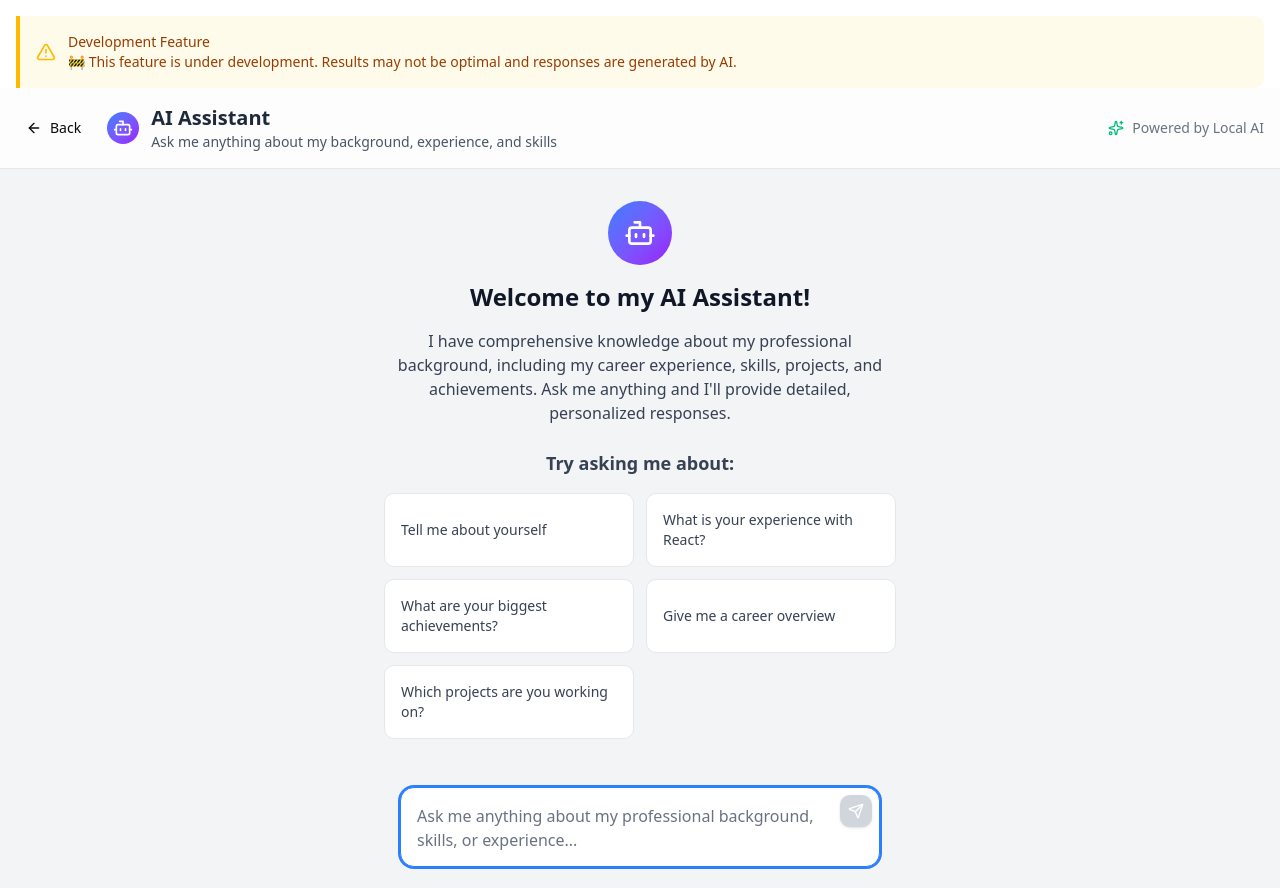
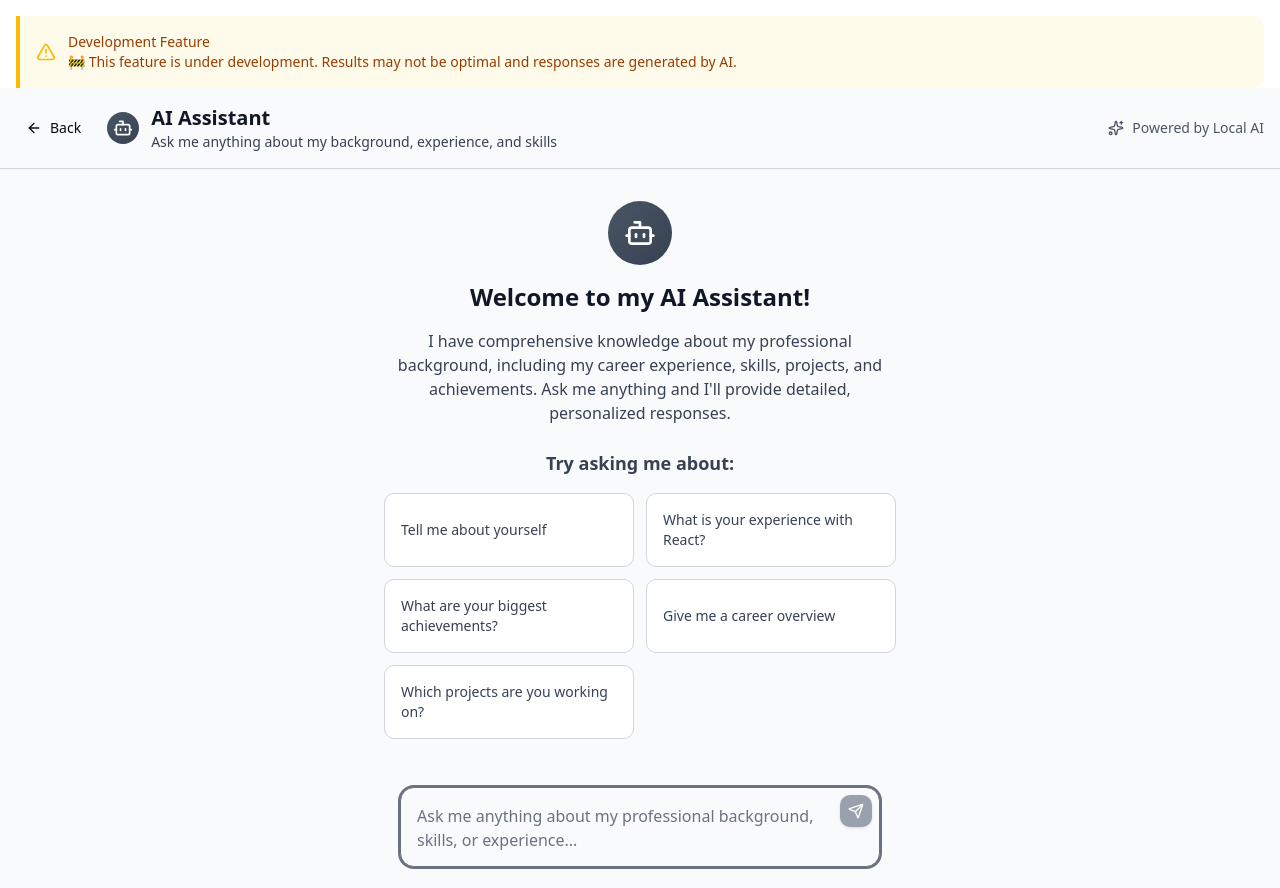
Before and after one commit to p10ns11y/devprofile, a Next.js app: page /ama in a window 1280 px wide. Built offline with nearby package versions, Linux system fonts and the light colour scheme.

Commit message:
Replace all remaining gradients and colors with gray shades for color blind accessibility

```diff
--- a/src/components/ai-chat.tsx
+++ b/src/components/ai-chat.tsx
@@ -160,9 +160,9 @@ export default function AICHAT({ submitAction }: AICHATProps) {
   ];
 
   return (
-    <div className="flex flex-col h-screen bg-gray-100">
+    <div className="flex flex-col h-screen bg-gray-50 dark:bg-gray-900">
       {/* Header - Always at top */}
-      <div className="flex items-center justify-between p-4 border-b border-gray-200 bg-white/80 backdrop-blur-md shrink-0">
+      <div className="flex items-center justify-between p-4 border-b border-gray-300 dark:border-gray-600 bg-gray-50 dark:bg-gray-800 backdrop-blur-md shrink-0">
         <div className="flex items-center gap-4">
           <Link href="/">
             <Button variant="ghost" size="sm" className="gap-2">
@@ -171,22 +171,22 @@ export default function AICHAT({ submitAction }: AICHATProps) {
             </Button>
           </Link>
           <div className="flex items-center gap-3">
-            <div className="w-8 h-8 rounded-full bg-gradient-to-br from-blue-500 to-purple-600 flex items-center justify-center">
+            <div className="w-8 h-8 rounded-full bg-gradient-to-br from-gray-600 to-gray-700 flex items-center justify-center">
               <Bot className="w-5 h-5 text-white" />
             </div>
             <div>
-              <h1 className="text-xl font-semibold text-gray-800">
+              <h1 className="text-xl font-semibold text-gray-900 dark:text-gray-100">
                 AI Assistant
               </h1>
-              <p className="text-sm text-gray-600">
+              <p className="text-sm text-gray-700 dark:text-gray-300">
                 Ask me anything about my background, experience, and skills
               </p>
             </div>
           </div>
         </div>
         <div className="flex items-center gap-2">
-          <Sparkles className="w-4 h-4 text-emerald-500" />
-          <span className="text-sm text-gray-500">Powered by Local AI</span>
+          <Sparkles className="w-4 h-4 text-gray-600 dark:text-gray-400" />
+          <span className="text-sm text-gray-600 dark:text-gray-400">Powered by Local AI</span>
         </div>
       </div>
 
@@ -201,7 +201,7 @@ export default function AICHAT({ submitAction }: AICHATProps) {
                 animate={{ opacity: 1, y: 0 }}
                 className="space-y-4"
               >
-                <div className="w-16 h-16 mx-auto rounded-full bg-gradient-to-br from-blue-500 to-purple-600 flex items-center justify-center">
+                <div className="w-16 h-16 mx-auto rounded-full bg-gradient-to-br from-gray-600 to-gray-700 flex items-center justify-center">
                   <Bot className="w-8 h-8 text-white" />
                 </div>
                 <h2 className="text-2xl font-bold text-gray-900 dark:text-gray-100">
@@ -214,7 +214,7 @@ export default function AICHAT({ submitAction }: AICHATProps) {
               </motion.div>
 
               <div className="space-y-4">
-                <h3 className="text-lg font-semibold text-gray-700">
+                <h3 className="text-lg font-semibold text-gray-700 dark:text-gray-300">
                   Try asking me about:
                 </h3>
                 <div className="grid grid-cols-1 md:grid-cols-2 gap-3 max-w-lg">
@@ -222,9 +222,9 @@ export default function AICHAT({ submitAction }: AICHATProps) {
                     <button
                       key={index}
                       onClick={() => setCurrentQuestion(question)}
-                      className="p-4 text-left bg-white rounded-lg border border-gray-200 hover:border-blue-300 hover:shadow-md transition-all duration-200 group"
+                      className="p-4 text-left bg-white dark:bg-gray-800 rounded-lg border border-gray-300 dark:border-gray-600 hover:border-blue-300 dark:hover:border-blue-500 hover:shadow-md transition-all duration-200 group"
                     >
-                      <p className="text-sm text-gray-700 group-hover:text-gray-900">
+                      <p className="text-sm text-gray-700 dark:text-gray-300 group-hover:text-gray-900 dark:group-hover:text-gray-100">
                         {question}
                       </p>
                     </button>
@@ -249,14 +249,14 @@ export default function AICHAT({ submitAction }: AICHATProps) {
                         }
                       }}
                       placeholder="Ask me anything about my professional background, skills, or experience..."
-                      className="w-full px-4 py-4 pr-12 rounded-xl border border-gray-300 bg-white text-gray-900 placeholder-gray-500 focus:outline-none focus:ring-2 focus:ring-blue-500 focus:border-blue-500 resize-none min-h-[80px] max-h-40 overflow-hidden"
+                      className="w-full px-4 py-4 pr-12 rounded-xl border border-gray-300 dark:border-gray-600 bg-gray-50 dark:bg-gray-800 text-gray-900 dark:text-gray-100 placeholder-gray-500 dark:placeholder-gray-400 focus:outline-none focus:ring-2 focus:ring-gray-500 dark:focus:ring-gray-400 focus:border-gray-500 dark:focus:border-gray-400 resize-none min-h-[80px] max-h-40 overflow-hidden"
                       rows={1}
                       disabled={isLoading}
                     />
                     <button
                       type="submit"
                       disabled={isLoading || !currentQuestion.trim()}
-                      className="absolute right-2 top-2 p-2 rounded-lg bg-blue-500 hover:bg-blue-600 disabled:bg-gray-300 disabled:cursor-not-allowed transition-colors shadow-sm"
+                      className="absolute right-2 top-2 p-2 rounded-lg bg-gray-600 dark:bg-gray-700 hover:bg-gray-700 dark:hover:bg-gray-600 disabled:bg-gray-400 dark:disabled:bg-gray-600 disabled:cursor-not-allowed transition-colors shadow-sm"
                       aria-label="Send message"
                     >
                       <Send className="w-4 h-4 text-white" />
@@ -279,7 +279,7 @@ export default function AICHAT({ submitAction }: AICHATProps) {
                   className={`flex gap-4 ${message.type === 'user' ? 'justify-end' : 'justify-start'}`}
                 >
                   {message.type === 'ai' && (
-                    <div className="w-8 h-8 rounded-full bg-gradient-to-br from-blue-500 to-purple-600 flex items-center justify-center flex-shrink-0 mt-1">
+                    <div className="w-8 h-8 rounded-full bg-gradient-to-br from-gray-600 to-gray-700 flex items-center justify-center flex-shrink-0 mt-1">
                       <Bot className="w-4 h-4 text-white" />
                     </div>
                   )}
@@ -289,7 +289,7 @@ export default function AICHAT({ submitAction }: AICHATProps) {
                       className={`rounded-2xl px-4 py-3 shadow-sm ${
                         message.type === 'user'
                           ? 'bg-rose-500 text-white'
-                          : 'bg-white border border-gray-200 text-gray-900'
+                          : 'bg-white dark:bg-gray-800 border border-gray-300 dark:border-gray-600 text-gray-900 dark:text-gray-100'
                       }`}
                     >
                       <p className="text-sm leading-relaxed whitespace-pre-wrap">
@@ -312,7 +312,7 @@ export default function AICHAT({ submitAction }: AICHATProps) {
                         {message.sections.slice(0, 3).map((section, index) => (
                           <span
                             key={index}
-                            className="inline-flex items-center px-2 py-1 text-xs bg-blue-50 text-blue-700 rounded-full border border-blue-200"
+                            className="inline-flex items-center px-2 py-1 text-xs bg-blue-50 dark:bg-blue-900 text-blue-700 dark:text-blue-400 rounded-full border border-blue-200 dark:border-blue-500"
                           >
                             {section.section}
                             <span className="ml-1 text-xs opacity-60">
@@ -338,18 +338,18 @@ export default function AICHAT({ submitAction }: AICHATProps) {
                   animate={{ opacity: 1, y: 0 }}
                   className="flex gap-4"
                 >
-                  <div className="w-8 h-8 rounded-full bg-gradient-to-br from-blue-500 to-purple-600 flex items-center justify-center flex-shrink-0 mt-1">
+                  <div className="w-8 h-8 rounded-full bg-gradient-to-br from-gray-600 to-gray-700 flex items-center justify-center flex-shrink-0 mt-1">
                     <Bot className="w-4 h-4 text-white" />
                   </div>
                   <div className="max-w-md mr-12">
-                    <div className="bg-white border border-gray-200 rounded-2xl px-4 py-3 shadow-sm">
+                    <div className="bg-white dark:bg-gray-800 border border-gray-300 dark:border-gray-600 rounded-2xl px-4 py-3 shadow-sm">
                       <div className="flex items-center gap-2">
                         <div className="flex gap-1">
                           <div className="w-2 h-2 rounded-full bg-gray-400 animate-pulse"></div>
                           <div className="w-2 h-2 rounded-full bg-gray-400 animate-pulse" style={{ animationDelay: '0.1s' }}></div>
                           <div className="w-2 h-2 rounded-full bg-gray-400 animate-pulse" style={{ animationDelay: '0.2s' }}></div>
                         </div>
-                        <span className="text-sm text-gray-600">Thinking...</span>
+                        <span className="text-sm text-gray-600 dark:text-gray-400">Thinking...</span>
                       </div>
                     </div>
                   </div>
@@ -360,7 +360,7 @@ export default function AICHAT({ submitAction }: AICHATProps) {
             </div>
 
             {/* Input Form - Fixed at Bottom */}
-            <div className="flex-shrink-0 border-t border-gray-200 bg-white/80 backdrop-blur-md p-4">
+            <div className="flex-shrink-0 border-t border-gray-300 dark:border-gray-600 bg-gray-50 dark:bg-gray-800 backdrop-blur-md p-4">
               <div className="max-w-lg mx-auto">
                 <form onSubmit={handleSubmit} className="relative">
                   <textarea
@@ -374,19 +374,19 @@ export default function AICHAT({ submitAction }: AICHATProps) {
                       }
                     }}
                     placeholder="Ask me anything about my professional background, skills, or experience..."
-                    className="w-full px-4 py-4 pr-12 rounded-xl border border-gray-300 bg-white text-gray-900 placeholder-gray-500 focus:outline-none focus:ring-2 focus:ring-blue-500 focus:border-blue-500 resize-none min-h-[80px] max-h-40 overflow-hidden"
+                    className="w-full px-4 py-4 pr-12 rounded-xl border border-gray-300 dark:border-gray-600 bg-gray-50 dark:bg-gray-800 text-gray-900 dark:text-gray-100 placeholder-gray-500 dark:placeholder-gray-400 focus:outline-none focus:ring-2 focus:ring-gray-500 dark:focus:ring-gray-400 focus:border-gray-500 dark:focus:border-gray-400 resize-none min-h-[80px] max-h-40 overflow-hidden"
                     rows={1}
                     disabled={isLoading}
                   />
                   <button
                     type="submit"
                     disabled={isLoading || !currentQuestion.trim()}
-                    className="absolute right-2 top-2 p-2 rounded-lg bg-blue-500 hover:bg-blue-600 disabled:bg-gray-300 disabled:cursor-not-allowed transition-colors shadow-sm"
+                    className="absolute right-2 top-2 p-2 rounded-lg bg-gray-600 dark:bg-gray-700 hover:bg-gray-700 dark:hover:bg-gray-600 disabled:bg-gray-400 dark:disabled:bg-gray-600 disabled:cursor-not-allowed transition-colors shadow-sm"
                   >
                     <Send className="w-4 h-4 text-white" />
                   </button>
                 </form>
-                <div className="flex items-center justify-between mt-2 text-xs text-gray-500">
+                <div className="flex items-center justify-between mt-2 text-xs text-gray-500 dark:text-gray-400">
                   <span>Press Enter to send, Shift+Enter for new line</span>
                   <span>Built with local AI models</span>
                 </div>
```
Also changed, not shown: src/components/document-sidebar.tsx (+5 -5 lines), src/components/document-viewer.tsx (+4 -4 lines).
